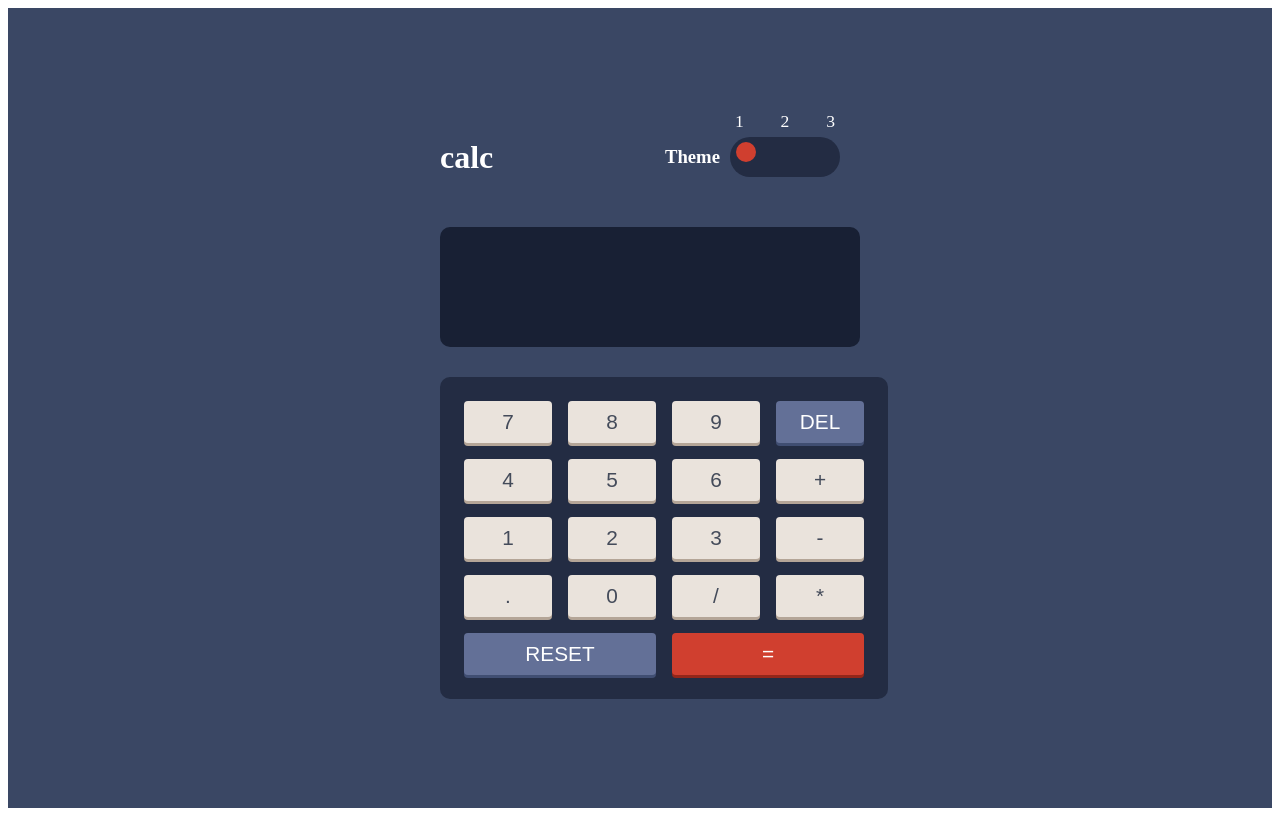
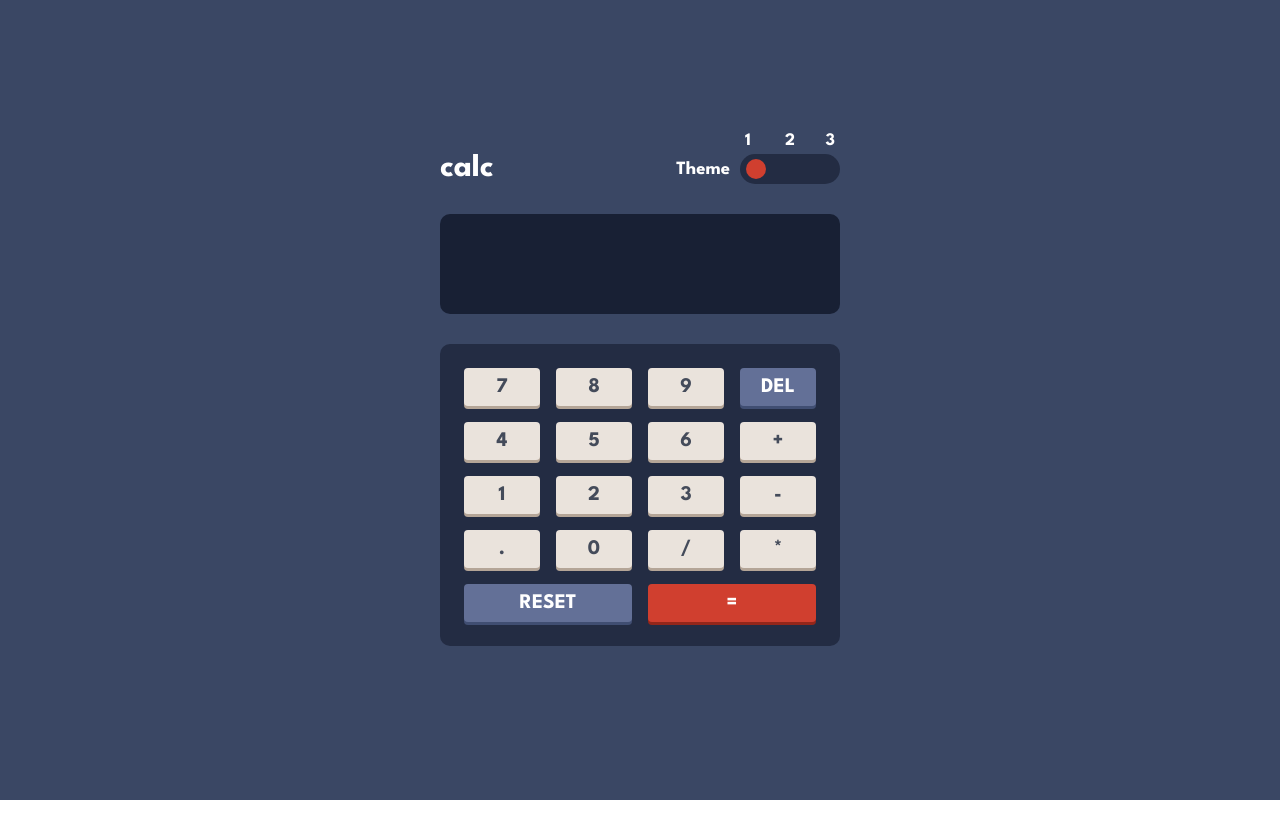
Before and after one commit to aryan-tayal/Calculator, a React (Vite) app: page / in a window 1280 px wide. Built offline with nearby package versions, Linux system fonts and the light colour scheme.

Commit message:
fix font issue

```diff
--- a/index.html
+++ b/index.html
@@ -5,6 +5,9 @@
     <link rel="icon" type="image/svg+xml" href="/favicon.png" />
     <meta name="viewport" content="width=device-width, initial-scale=1.0" />
     <title>Calculator</title>
+    <link rel="preconnect" href="https://fonts.googleapis.com">
+<link rel="preconnect" href="https://fonts.gstatic.com" crossorigin>
+<link href="https://fonts.googleapis.com/css2?family=League+Spartan:wght@700&display=swap" rel="stylesheet">
   </head>
   <body>
     <div id="root"></div>
--- a/src/styles/App.js
+++ b/src/styles/App.js
@@ -1,8 +1,6 @@
 import { createUseStyles } from "react-jss";
 const useStyles = createUseStyles(
   {
-    "@import":
-      "url('https://fonts.googleapis.com/css2?family=League+Spartan:wght@700&display=swap')",
     "@global": {
       "*": {
         margin: 0,
```
Also changed, not shown: src/Page.jsx (added, +17 -0 lines).
